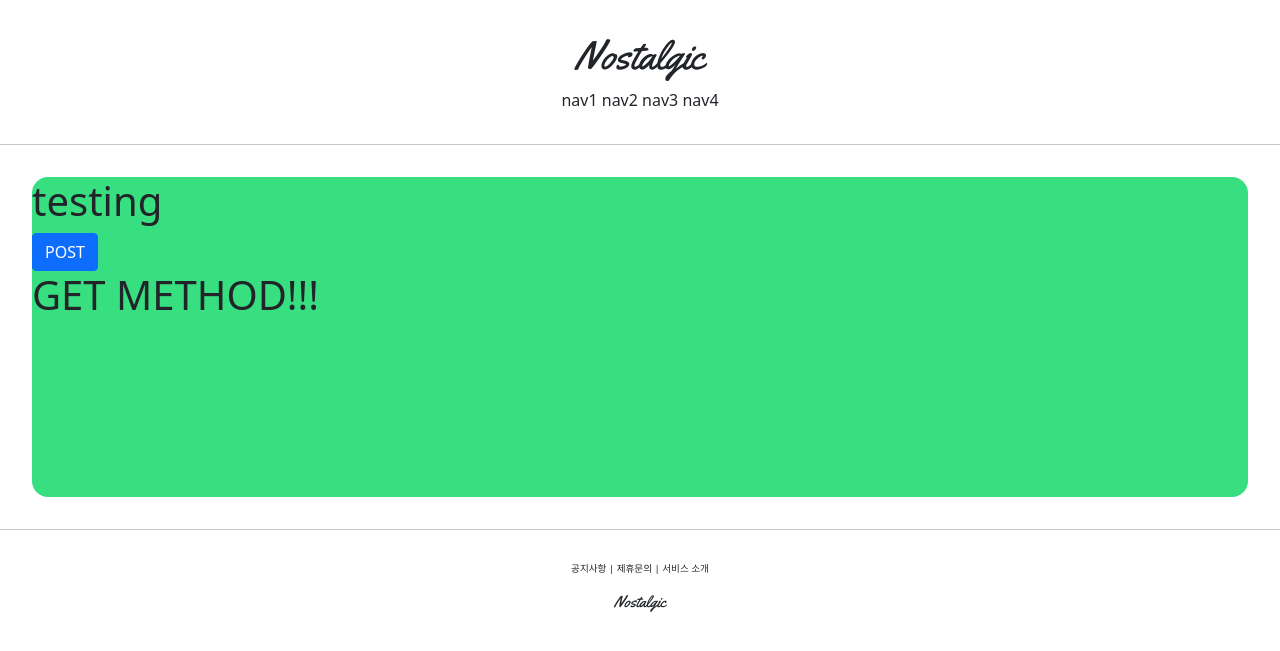
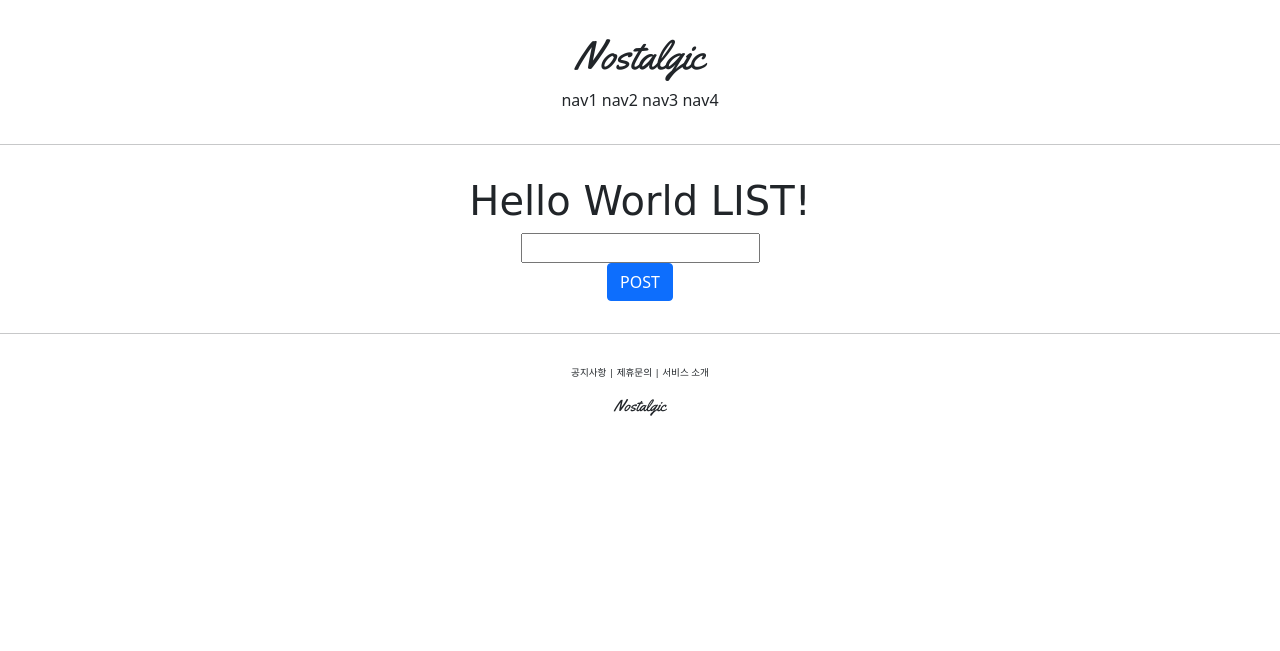
Before and after one commit to NostalgiaJ/Pinterest_django, a Django app: page /account/hello_world/ in a window 1280 px wide. Shown: the top 651 px of the page. Run offline with Django 3.2, Linux system fonts and the light colour scheme.

Commit message:
django course 17 commit

```diff
--- a/accountapp/templates/accountapp/hello_world.html
+++ b/accountapp/templates/accountapp/hello_world.html
@@ -2,19 +2,26 @@
 
 {% block content %}
 
-    <div style="height: 20rem; background-color: #38df81; border-radius: 1rem; margin: 2rem;">
-        <h1>
-            testing
+    <div style="border-radius: 1rem; margin: 2rem; text-align: center">
+        <h1 style="font-family: 'lobster', cursive;">
+            Hello World LIST!
         </h1>
 
         <form action="/account/hello_world/" method="post">
             {% csrf_token %}
-            <input type="submit" class="btn btn-primary" value="POST">
+            <div>
+                <input type="text", name="hello_world_input">
+            </div>
+            <div>
+                <input type="submit" class="btn btn-primary" value="POST">
+            </div>
         </form>
 
+        {% if hello_world_output %}
         <h1>
-            {{text}}
+            {{ hello_world_output.text }}
         </h1>
+        {% endif %}
     </div>
 
 {% endblock %}
--- a/accountapp/views.py
+++ b/accountapp/views.py
@@ -3,11 +3,19 @@ from django.shortcuts import render
 
 
 # Create your views here.
+from accountapp.models import HelloWorld
 
 
 def hello_world(request):
 
     if request.method == "POST":
-        return render(request, 'accountapp/hello_world.html', context={'text': 'POST METHOD!!!'})
+
+        temp = request.POST.get('hello_world_input')
+
+        new_hello_world = HelloWorld()
+        new_hello_world.text = temp
+        new_hello_world.save()
+
+        return render(request, 'accountapp/hello_world.html', context={'hello_world_output': new_hello_world})
     else:
         return render(request, 'accountapp/hello_world.html', context={'text': 'GET METHOD!!!'})
```
